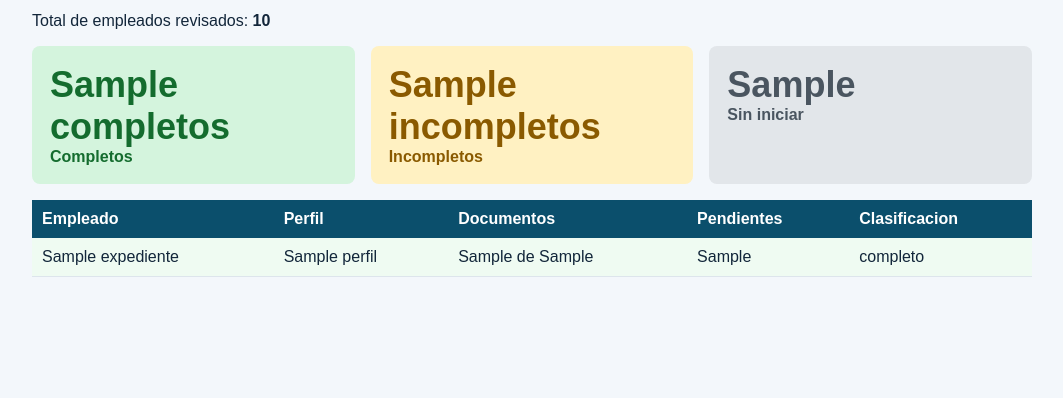
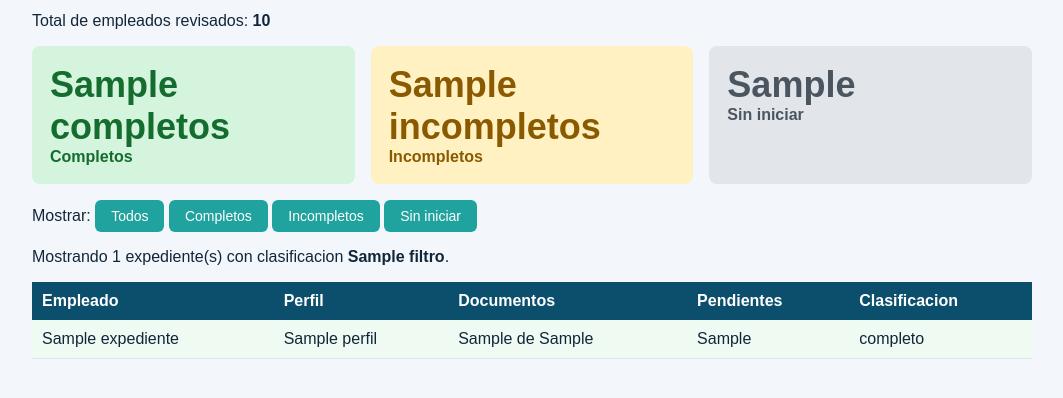
Before and after one commit to vidaurreitalo-debug/Fase-2-del-proyecto, a Python web app: template templates/resumen.html in a window 1280 px wide. Shown: the part 147-545 px from the top of the page, without its empty margins (108-1171 px from the left). Run offline with Jinja, Linux system fonts and the light colour scheme; the template is opened without the code that fills it: most values are stand-ins (such as "Sample title", 1, 10 or a date in 2020).

Commit message:
Update resumen.html

```diff
--- a/templates/resumen.html
+++ b/templates/resumen.html
@@ -8,6 +8,13 @@
   <div class="tarjeta incompleto"><span class="numero">{{ incompletos }}</span>Incompletos</div>
   <div class="tarjeta sin-iniciar"><span class="numero">{{ sinIniciar }}</span>Sin iniciar</div>
 </div>
+<p class="filtros">Mostrar:
+  <a class="boton {% if filtro == '' %}activo{% endif %}" href="/resumen">Todos</a>
+  <a class="boton {% if filtro == 'completo' %}activo{% endif %}" href="/resumen?estado=completo">Completos</a>
+  <a class="boton {% if filtro == 'incompleto' %}activo{% endif %}" href="/resumen?estado=incompleto">Incompletos</a>
+  <a class="boton {% if filtro == 'sin iniciar' %}activo{% endif %}" href="/resumen?estado=sin iniciar">Sin iniciar</a>
+</p>
+{% if filtro %}<p>Mostrando {{ expedientes|length }} expediente(s) con clasificacion <strong>{{ filtro }}</strong>.</p>{% endif %}
 <table>
   <tr>
     <th>Empleado</th>
@@ -24,6 +31,8 @@
     <td>{{ expediente.documentosPendientes }}</td>
     <td>{{ expediente.estado }}</td>
   </tr>
+  {% else %}
+  <tr><td colspan="5">No hay expedientes con esa clasificacion.</td></tr>
   {% endfor %}
 </table>
 {% endblock %}
```
